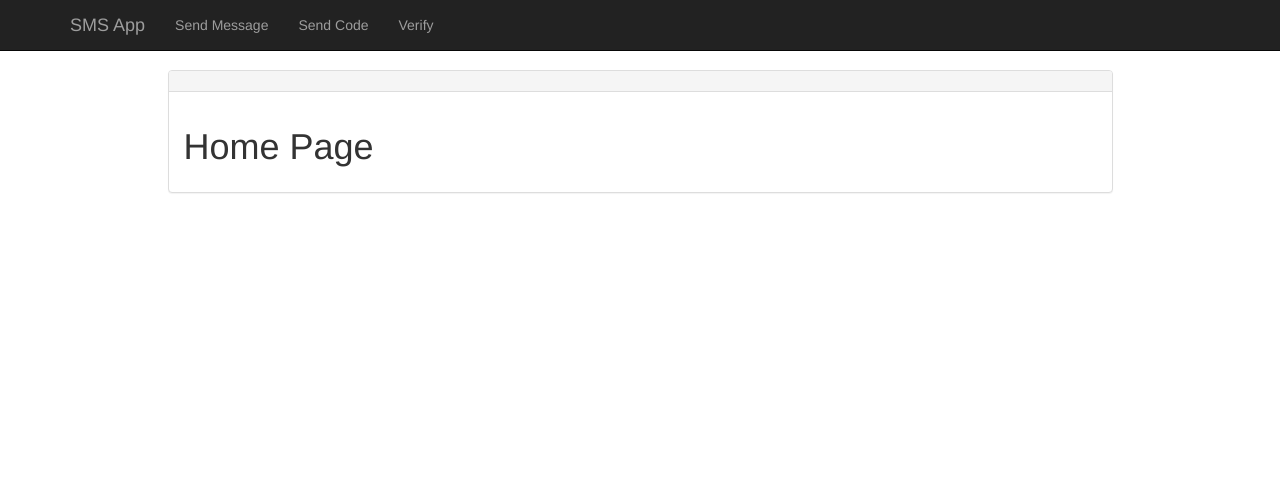
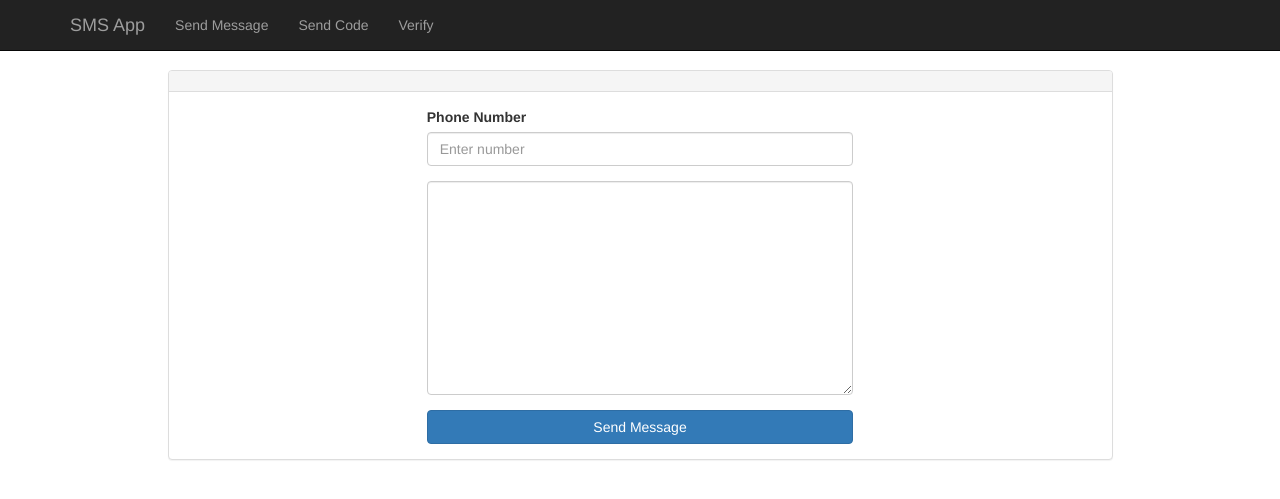
Before and after one commit to Masud99Rana/PHP_Send-and-Receive-Mobile-Text-Messages-SMS-, a PHP site: page / in a window 1280 px wide. Shown: the top 499 px of the page. Run offline with PHP 8.4, Linux system fonts and the light colour scheme.

Commit message:
SMS send success

```diff
--- a/app/config.php
+++ b/app/config.php
@@ -18,7 +18,5 @@ return $config = [
 
     'account_sid'=> 'ACec1dd46bf4bc841f9c3e0942922d89d5',
     'auth_token' => '264d0dbc1f05f982e28830343b2ad2e7',
-    'phone_number' => '+12134442576'
-
-
+    'phone_number' => '+1 213 444 2576'
 ];
--- a/public/index.php
+++ b/public/index.php
@@ -1,8 +1,76 @@
 <?php require '../includes/header.php'?>
+
+<?php
+	use Twilio\Rest\Client;
+
+?>
+
+<?php
+
+    if(isset($_POST['submit'])){
+
+
+            if(isset($_POST['number']) && isset($_POST['message'])){
+
+
+                // $client = new Services_Twilio($config['account_sid'],$config['auth_token']);
+
+                // $client->account->messages->sendMessage($config['phone_number'],$_POST['number'], $_POST['message']);
 
 
 
-<h1>Home Page</h1>
+                $client = new Client($config['account_sid'], $config['auth_token']);
+
+                $client->messages->create(
+                    // Where to send a text message (your cell phone?)
+                    '+8801885544345',
+                    array(
+                        'from' => $config['phone_number'],
+                        'body' => 'I sent this message in under 10 minutes!'
+                    )
+                );
+
+
+
+
+
+                echo "<h3 class='text-center bg-success'>Message has been sent</h3>";
+
+
+           }
+
+
+
+
+    }
+
+
+
+
+?>
+
+
+
+
+<div class="col-sm-6 col-sm-offset-3">
+
+
+    <form role="form" method="post">
+        <div class="form-group">
+            <label for="email">Phone Number</label>
+            <input name="number" type="tel" class="form-control" id="email" required placeholder="Enter number">
+        </div>
+        <div class="form-group">
+            <textarea name="message" id="message" cols="30" rows="10" class="form-control"></textarea>
+        </div>
+
+        <input name="submit" type="submit" class="btn btn-primary btn-block" value="Send Message">
+    </form>
+
+
+</div>
+
+
 
 
 
```
